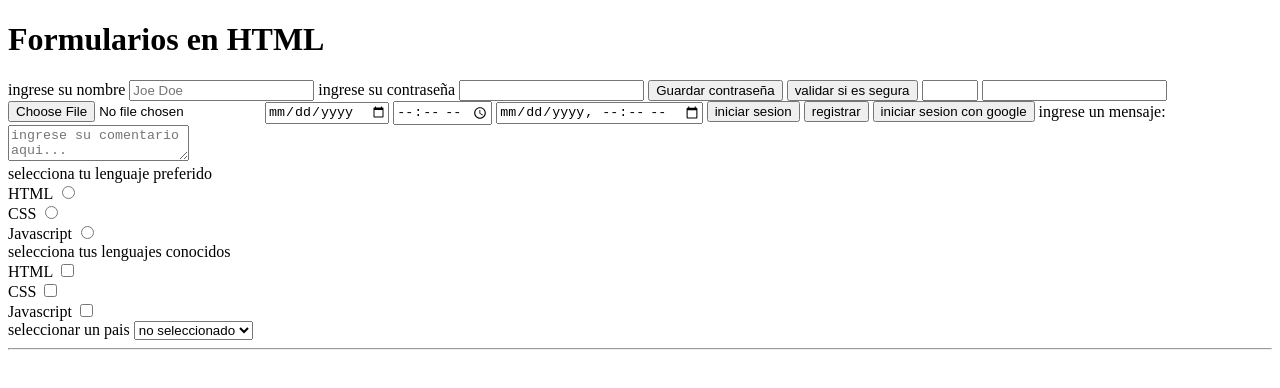
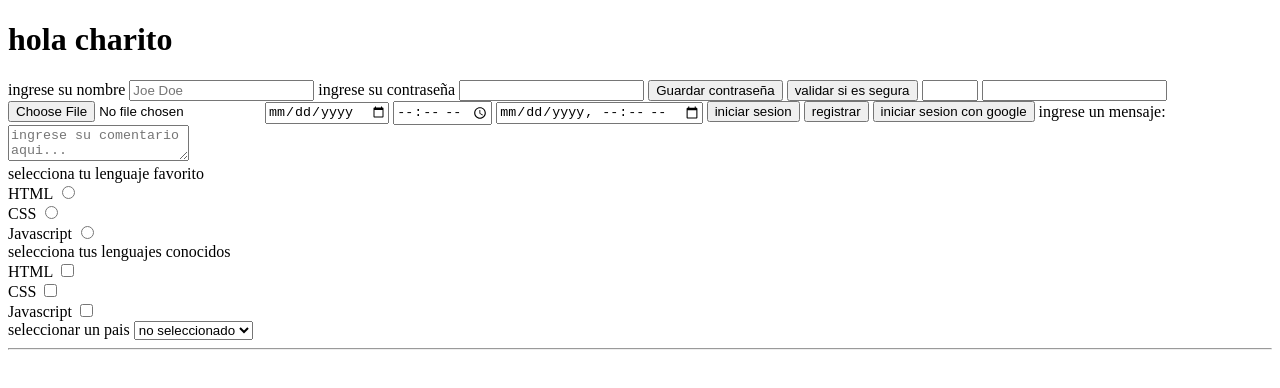
Before and after one commit to Juan-Mauro/UTN_MARTES_Y_JUEVES, a plain HTML site: page clase-4/formularios.html in a window 1280 px wide. Drawn offline with Linux system fonts and the light colour scheme.

Commit message:
modific charo

```diff
--- a/clase-4/formularios.html
+++ b/clase-4/formularios.html
@@ -6,7 +6,7 @@
     <title>Document</title>
 </head>
 <body>
-    <h1>Formularios en HTML</h1>
+    <h1>hola charito</h1>
     <form>
         <label for="nombre">ingrese su nombre</label>
         <input
@@ -55,7 +55,7 @@
         <br>
 
 
-        <span>selecciona tu lenguaje preferido</span>
+        <span>selecciona tu lenguaje favorito</span>
         <br>
         <label for="html">HTML</label>
         <input type="radio" id="html" name="seleccionar-lenguaje">
```
